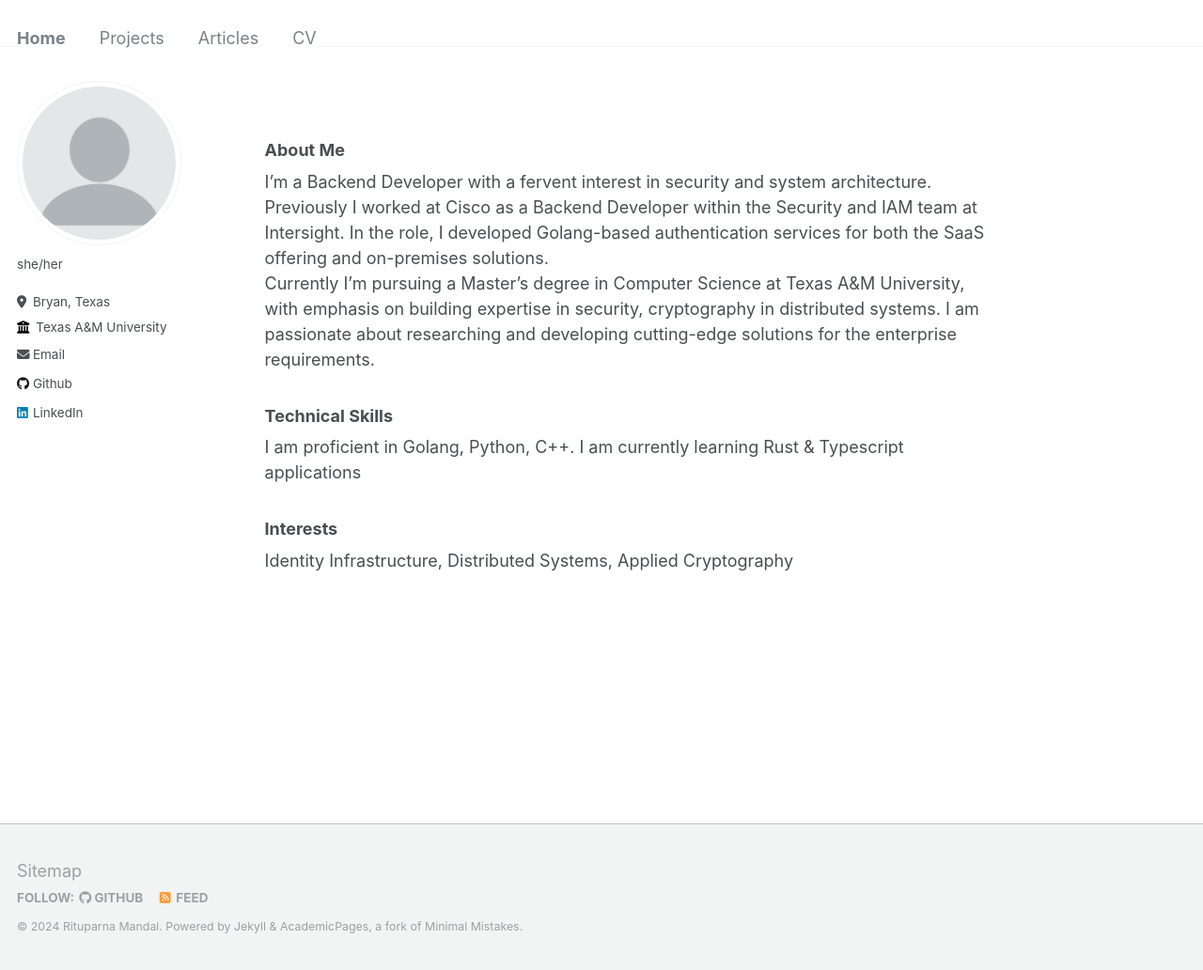
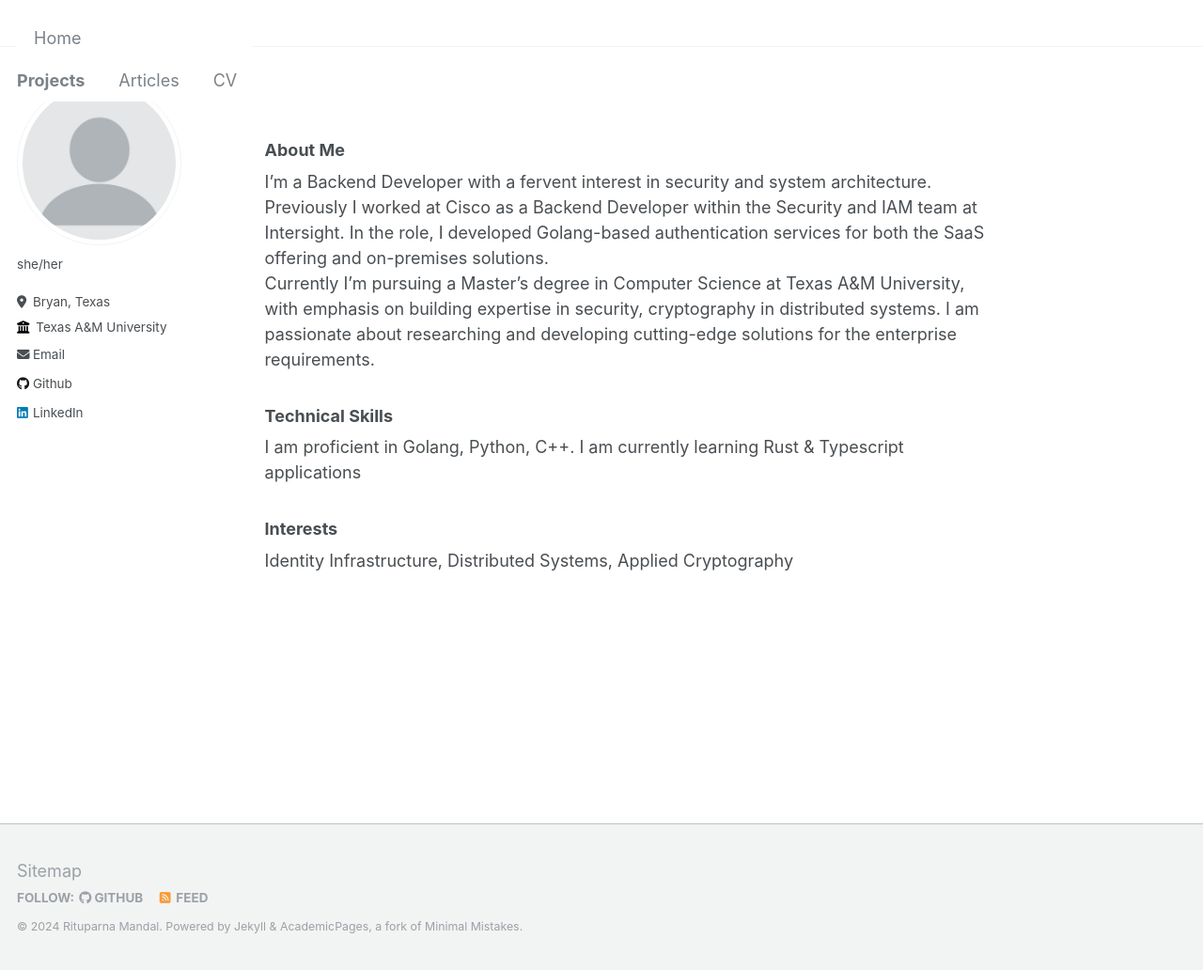
Before and after one commit to m-rit/m-rit.github.io, a Jekyll site: the page built from _pages/about.md, in a window 1280 px wide and 1032 px high. Shown: the whole window at 94% size. Built offline with Jekyll 4.4.1, drawn with Linux system fonts in a browser that asks for light colours.

Commit message:
Update masthead.html

```diff
--- a/_includes/masthead.html
+++ b/_includes/masthead.html
@@ -4,16 +4,20 @@
   <div class="masthead__inner-wrap">
     <div class="masthead__menu">
       <nav id="site-nav" class="greedy-nav">
-        <ul class="visible-links">
-          <li class="masthead__menu-item masthead__menu-item--home"><a href="{{ base_path }}/about">Home</a></li>
-          <li class="masthead__menu-item"><a href="{{ base_path }}/portfolio">Projects</a></li>
-          <li class="masthead__menu-item"><a href="{{ base_path }}/year-archive">Articles</a></li>
-          <li class="masthead__menu-item"><a href="{{ base_path }}/cv">CV</a></li>
-        </ul>
-        <ul class="hidden-links hidden"></ul>
+        <div class="masthead__menu-left">
+          <ul>
+            <li class="masthead__menu-item"><a href="https://m-rit.github.io/about">Home</a></li>
+          </ul>
+        </div>
+        <div class="masthead__menu-right">
+          <ul class="visible-links">
+            <li class="masthead__menu-item"><a href="https://m-rit.github.io/portfolio">Projects</a></li>
+            <li class="masthead__menu-item"><a href="https://m-rit.github.io/year-archive">Articles</a></li>
+            <li class="masthead__menu-item"><a href="https://m-rit.github.io/cv">CV</a></li>
+          </ul>
+          <ul class="hidden-links hidden"></ul>
+        </div>
       </nav>
     </div>
   </div>
 </div>
-
-</div>
```
